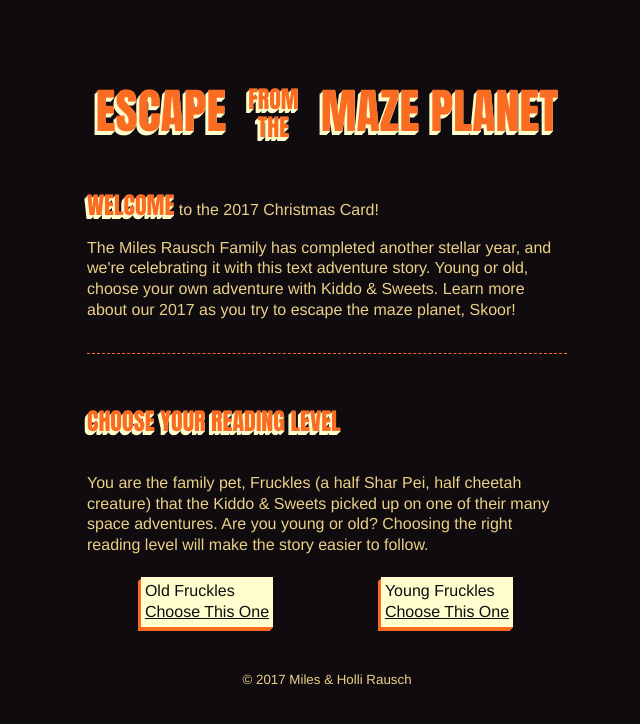
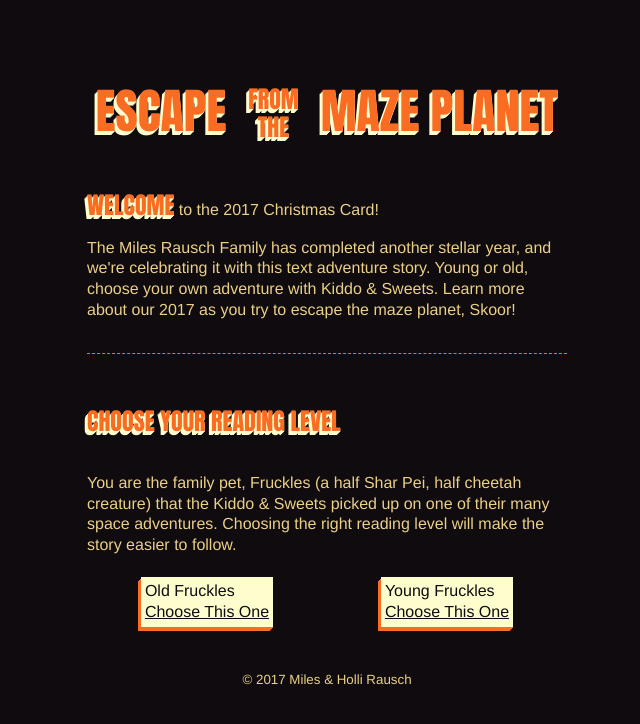
Before and after one commit to awayken/2017-christmas-card, a Nuxt app: page / in a window 1280 px wide. Shown: the top 724 px of the page, without its empty margins (313-953 px from the left). Built offline with nearby package versions, Linux system fonts and the light colour scheme.

Commit message:
Minor writing style changes

```diff
--- a/pages/index.vue
+++ b/pages/index.vue
@@ -7,7 +7,7 @@
     <p>The Miles Rausch Family has completed another stellar year, and we're celebrating it with this text adventure story. Young or old, choose your own adventure with Kiddo &amp; Sweets. Learn more about our 2017 as you try to escape the maze planet, Skoor!</p>
 
     <Chooser title="Choose Your Reading Level">
-      <p>You are the family pet, Fruckles (a half Shar Pei, half cheetah creature) that the Kiddo &amp; Sweets picked up on one of their many space adventures. Are you young or old? Choosing the right reading level will make the story easier to follow.</p>
+      <p>You are the family pet, Fruckles (a half Shar Pei, half cheetah creature) that the Kiddo &amp; Sweets picked up on one of their many space adventures. Choosing the right reading level will make the story easier to follow.</p>
 
       <nav slot="choices" class="chooser__choices">
         <nuxt-link to="/landing-on-skoor" class="chooser__choice">
--- a/pages/welcome-to-skoor.vue
+++ b/pages/welcome-to-skoor.vue
@@ -7,7 +7,7 @@
       <p>"Um, sure," mutters Mom.</p>
       <p>"Well, you are all about to embark on the adventure of a lifetime. Fruckles will have to choose which group to go with"</p>
       <p>"Why will-"</p>
-      <p>Just then the ground beneath you begins to rumble and shake. President Skoor grabs you and rolls away and onto a platform. The planet throws up giant walls of stone that separate Mom and Kiddo from Dad and Sweets and form an elborate labyrinth around them. The platform rises into the air with the granite walls. You and the President can look down upon the splintered family.</p>
+      <p>The ground beneath you begins to rumble and shake. President Skoor grabs you and rolls away and onto a platform. The planet throws up giant walls of stone that separate Mom and Kiddo from Dad and Sweets and form an elborate labyrinth around them. The platform rises into the air with the granite walls. You and the President can look down upon the splintered family.</p>
       <p>"Choose your group, Fruckles. And let the Maze begin!"</p>
 
       <Chooser title="Choose Your Path">
```
